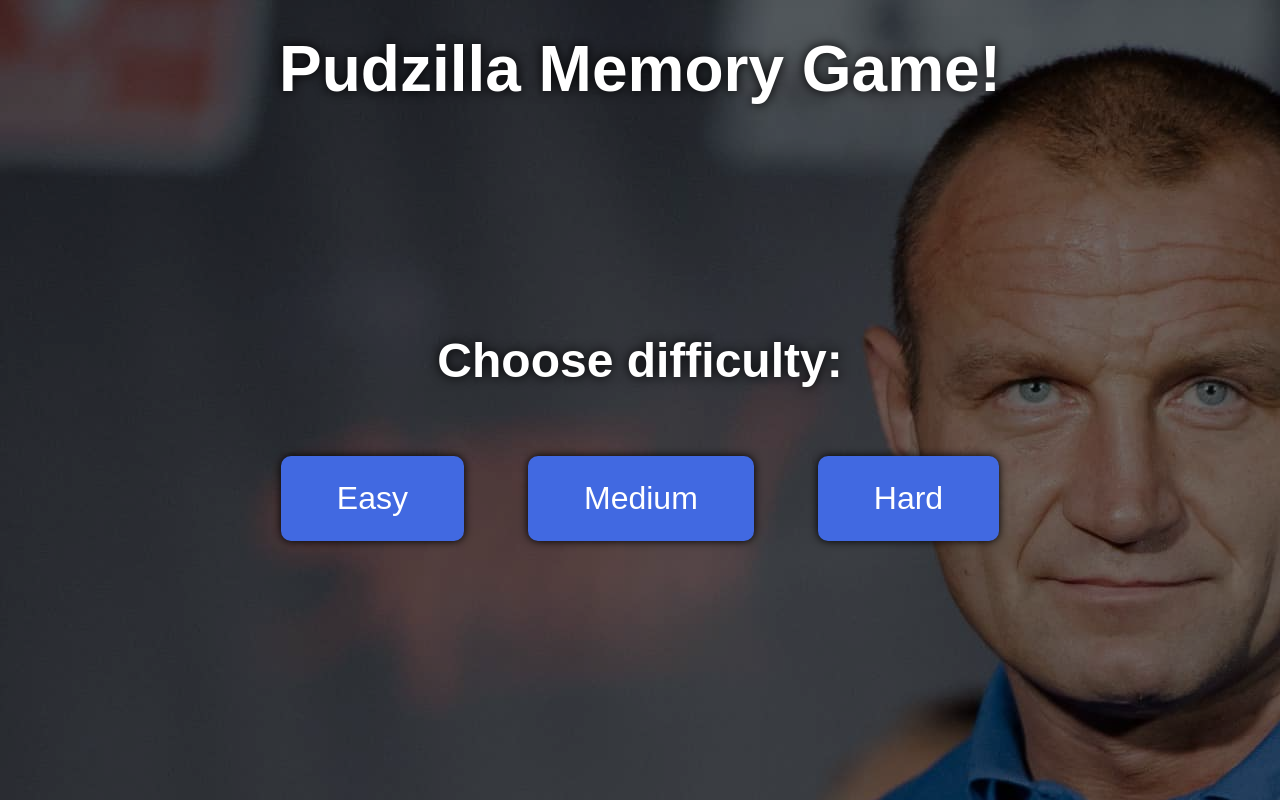
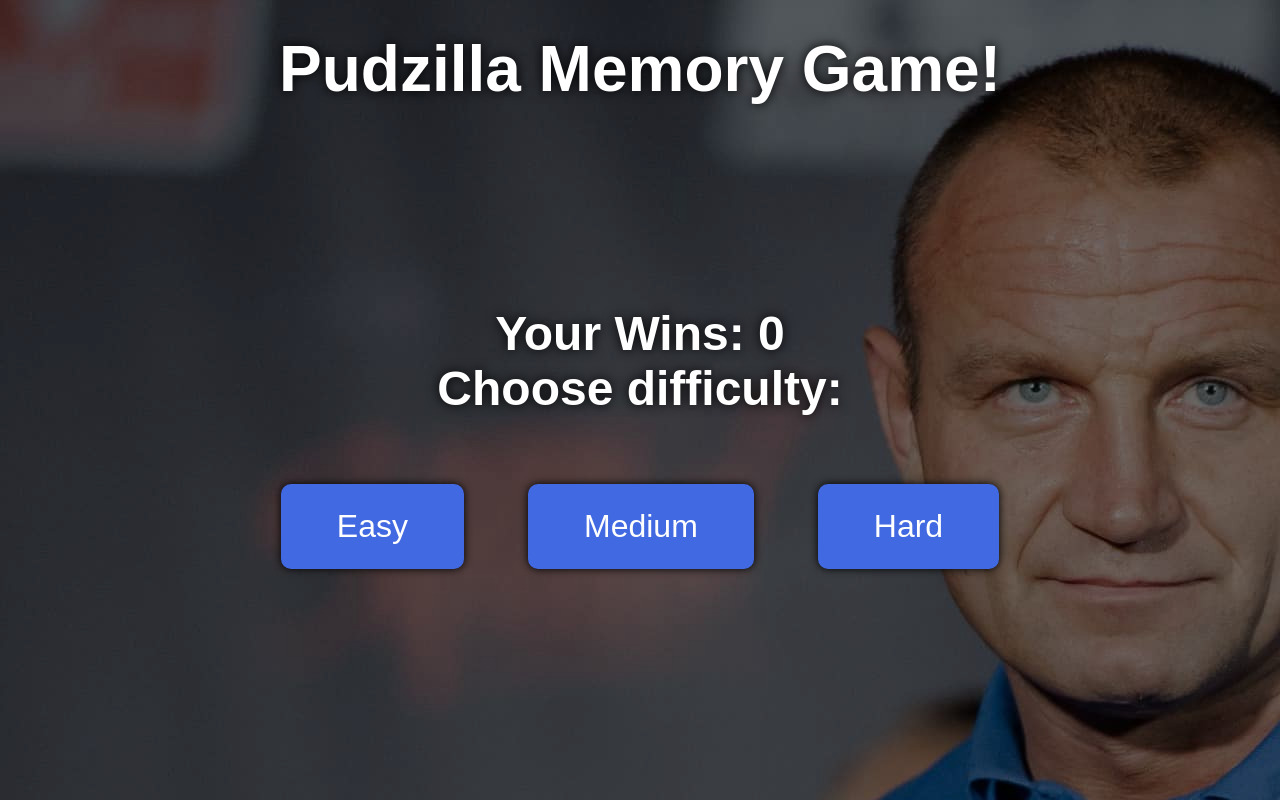
Before and after one commit to Knaporka12/memory-game, a plain HTML site: page Memory Game/memory.html in a window 1280 px wide. Drawn offline with Linux system fonts and the light colour scheme.

Commit message:
zliacznie wygranych

```diff
--- a/scripts/MainMemory.js
+++ b/scripts/MainMemory.js
@@ -1,5 +1,7 @@
 import { renderStartingPage } from "./StartingPage.js";
 import { chooseDifficulty } from "./dfficulty.js";
+
+
 
 export function mainFunction(){ //potrzebne do ponownego zagrania jesli sie wygra
 
--- a/scripts/PlayGame.js
+++ b/scripts/PlayGame.js
@@ -1,6 +1,9 @@
 import { mainFunction } from "./MainMemory.js";
 
 let score = 0;
+
+let winsCount = JSON.parse(localStorage.getItem('winsCount'));
+if (!winsCount) winsCount = 0;
 
 export function startGame(difficulty){
 
@@ -67,6 +70,8 @@ function playGame(image, difficulty) {
     asideEle.innerHTML = `<h2>Score: ${score} / ${scoreToWin}</h2>`
 
     if (score === scoreToWin){
+        winsCount++;
+        localStorage.setItem('winsCount', JSON.stringify(winsCount));
         score = 0;
         playAgain();
     }
@@ -81,5 +86,5 @@ function playAgain() {
 
     playAgainBtn.addEventListener('click', () => {
         mainFunction();
-    })
-}
+    });
+};
--- a/scripts/StartingPage.js
+++ b/scripts/StartingPage.js
@@ -1,15 +1,22 @@
 export function renderStartingPage(){
+
+    let winsCount = JSON.parse(localStorage.getItem('winsCount'));
+    if (!winsCount) winsCount = 0;
+
     const mainEle = document.querySelector(`.js-main`);
 
     const html = `
 
-            <h2>Choose difficulty:</h2>
+            <h2>
+                <span>Your Wins: ${winsCount}</span>
+                Choose difficulty:
+            </h2>
 
             <section>
 
-                <button data-level="easy">Easy</button>
-                <button data-level="medium">Medium</button>
-                <button data-level="hard">Hard</button>
+                <button class = "js-difficulty-button"data-level="easy">Easy</button>
+                <button class = "js-difficulty-button"data-level="medium">Medium</button>
+                <button class = "js-difficulty-button"data-level="hard">Hard</button>
 
             </section>
 
```
Also changed, not shown: Memory Game/memory.html (+1 -0 lines).
